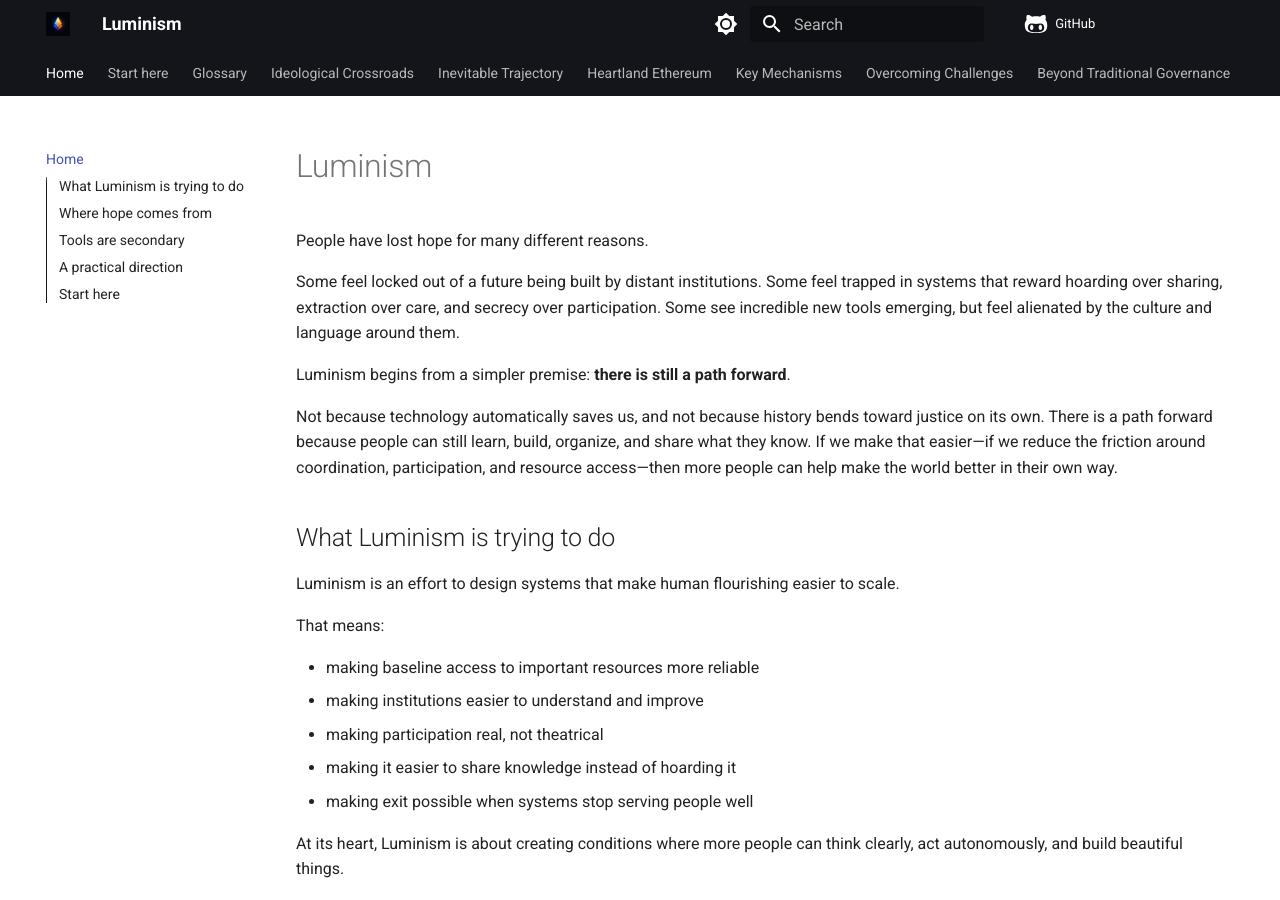
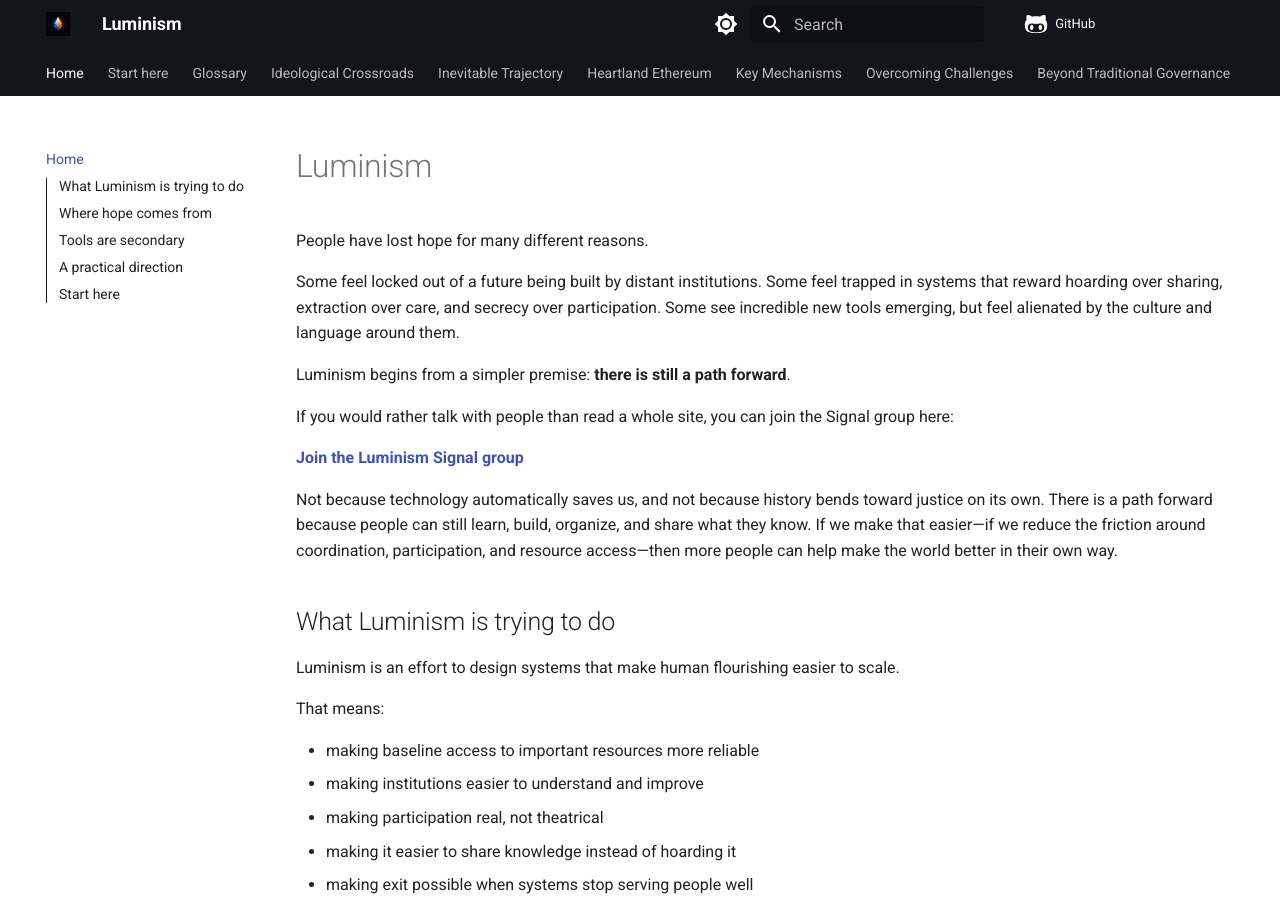
Before and after one commit to pierce403/luminism, an MkDocs documentation site: the page built from docs/index.md, in a window 1280 px wide and 900 px high. Built offline with MkDocs 1.6.1 and Material for MkDocs 9.7.7, drawn with Linux system fonts in a browser that asks for light colours; comment, search, counter and statistics services are not loaded.

Commit message:
Add Signal group link below homepage intro

```diff
--- a/docs/index.md
+++ b/docs/index.md
@@ -5,6 +5,10 @@ People have lost hope for many different reasons.
 Some feel locked out of a future being built by distant institutions. Some feel trapped in systems that reward hoarding over sharing, extraction over care, and secrecy over participation. Some see incredible new tools emerging, but feel alienated by the culture and language around them.
 
 Luminism begins from a simpler premise: **there is still a path forward**.
+
+If you would rather talk with people than read a whole site, you can join the Signal group here:
+
+**[Join the Luminism Signal group](https://signal.group/#CjQKIPJUPF-Y0xmhOQoKTrsWE4pda8PCW24u2vA7jZW1BithEhBr9dhHfWdgSqfvt92TTDpZ)**
 
 Not because technology automatically saves us, and not because history bends toward justice on its own. There is a path forward because people can still learn, build, organize, and share what they know. If we make that easier—if we reduce the friction around coordination, participation, and resource access—then more people can help make the world better in their own way.
 
```
